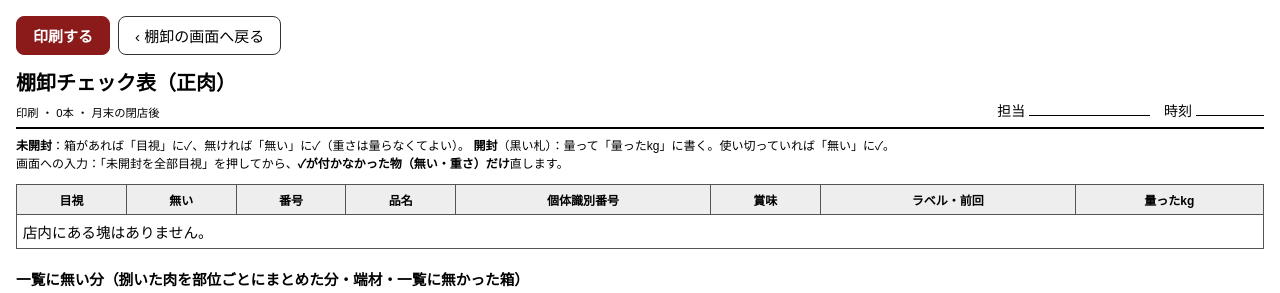
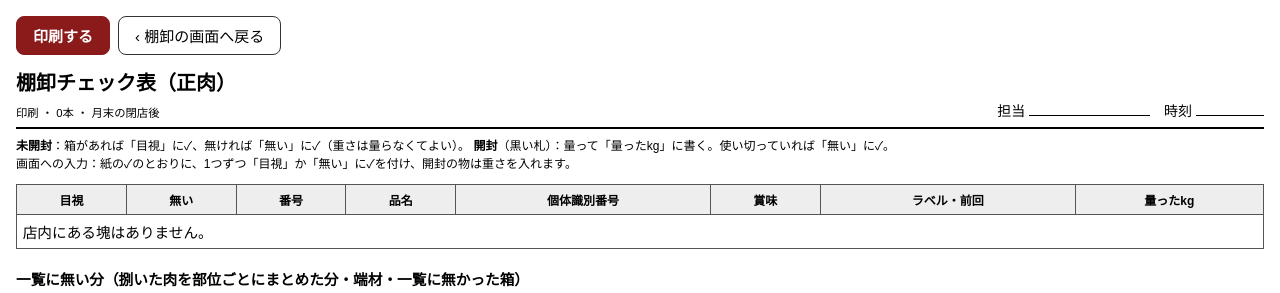
Before and after one commit to yakinikuamiami417-sys/reservation_system, a Python web app: template templates/meat/count_print.html in a window 1280 px wide. Shown: the top 293 px of the page. Run offline with Jinja, Linux system fonts and the light colour scheme; the template is opened without the code that fills it, so the values that code supplies are empty.

Commit message:
棚卸：「未開封を全部」のまとめて✓ボタンを外し、1つずつ目視で✓を付ける形に
箱が多く、どこまで確かめたか分からなくなるため（社長）。実際に無い箱まで「ある」になる原因にもなっていた。

Co-Authored-By: Claude Opus 5.5 <noreply@anthropic.com>

```diff
--- a/meat.py
+++ b/meat.py
@@ -502,7 +502,7 @@ def _count_lots(period):
 
 @bp.route('/count/<period>/print')
 def count_print(period):
-    """冷蔵庫の前で✓を付ける紙のチェック表（A4）。あとで画面に「全部目視」→違う物だけ直す"""
+    """冷蔵庫の前で✓を付ける紙のチェック表（A4）。あとで画面に紙のとおり1つずつ✓を付ける"""
     if not _valid_period(period):
         abort(404)
     parts, week, weekly_ids, lots = _count_lots(period)
--- a/templates/meat/count.html
+++ b/templates/meat/count.html
@@ -50,12 +50,11 @@
   </div>
   <div class="d-flex gap-1 flex-wrap">
     {% if not locked %}
-    <button type="button" class="btn btn-success btn-sm fw-bold flex-fill" onclick="allPresent()"><i class="bi bi-check2-all"></i> 未開封を全部「目視」</button>
     <button type="button" class="btn btn-dark btn-sm fw-bold flex-fill" onclick="openScanner()"><i class="bi bi-upc-scan"></i> バーコードで確認<span class="badge bg-warning text-dark ms-1">試し</span></button>
     {% endif %}
     <a href="{{ url_for('meat.count_print', period=period) }}" target="_blank" class="btn btn-outline-dark btn-sm flex-fill"><i class="bi bi-printer"></i> 印刷用チェック表</a>
   </div>
-  <div class="muted-small mt-1">「目視」＝冷蔵庫で箱を目で確かめた印です（保存はされず、この端末だけに残ります）。数えるのは重さの欄です。「全部目視」は、箱を番号で確かめてから押し、無かった箱だけ「無い」に。</div>
+  <div class="muted-small mt-1">「目視」＝冷蔵庫で箱を目で確かめた印です（保存はされず、この端末だけに残ります）。数えるのは重さの欄です。箱を1つずつ番号で確かめて「目視」に✓、無かった箱は「無い」に✓。上の「確認 ○/○」で、どこまで確かめたか分かります。</div>
 </div>
 
 <form method="post">
--- a/templates/meat/count_print.html
+++ b/templates/meat/count_print.html
@@ -53,7 +53,7 @@
 <p class="how">
   <b>未開封</b>：箱があれば「目視」に✓、無ければ「無い」に✓（重さは量らなくてよい）。
   <b>開封</b>（黒い札）：量って「量ったkg」に書く。使い切っていれば「無い」に✓。<br>
-  画面への入力：「未開封を全部目視」を押してから、<b>✓が付かなかった物（無い・重さ）だけ</b>直します。
+  画面への入力：紙の✓のとおりに、1つずつ「目視」か「無い」に✓を付け、開封の物は重さを入れます。
   {% if monthly_only %}<br>週次では {{ monthly_only|join('・') }} は量りません（月末だけ）。{% endif %}
 </p>
 
--- a/test_meat.py
+++ b/test_meat.py
@@ -190,8 +190,8 @@ for path in ['/meat/', '/meat/?tab=held', f'/meat/lot/{a}', f'/meat/lot/{c}', '/
 check(client.get('/meat/count/2026-13').status_code == 404, 'あり得ない期間は404')
 page = client.get('/meat/count/2026-11-09').get_data(as_text=True)
 check('ホルモン は月末' not in page and '月末の棚卸だけで量ります' in page, '週次の棚卸は月末だけの部位を案内')
-check('未開封を全部「目視」' in page and '> 目視</label>' in page and 'ok-check' in page and f'data-id="{a}"' in page and 'meat_count_check.js' in page,
-      '棚卸に目視チェック（目視・全部目視・バーコード）が出る')
+check('未開封を全部' not in page and '> 目視</label>' in page and 'ok-check' in page and f'data-id="{a}"' in page and 'meat_count_check.js' in page,
+      '棚卸に目視チェック（1つずつの目視・バーコード）が出て、まとめて✓のボタンは無い')
 res = client.get('/meat/count/2026-11-09/print')
 pr = res.get_data(as_text=True)
 check(res.status_code == 200 and '棚卸チェック表' in pr and f'#{a}' in pr and '開封・量る' in pr, '印刷用チェック表が出る')
```
Also changed, not shown: static/meat_count_check.js (+1 -12 lines).
